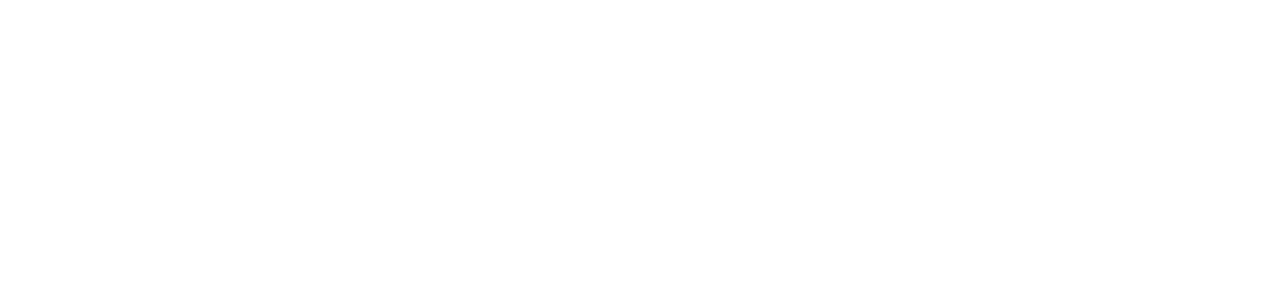
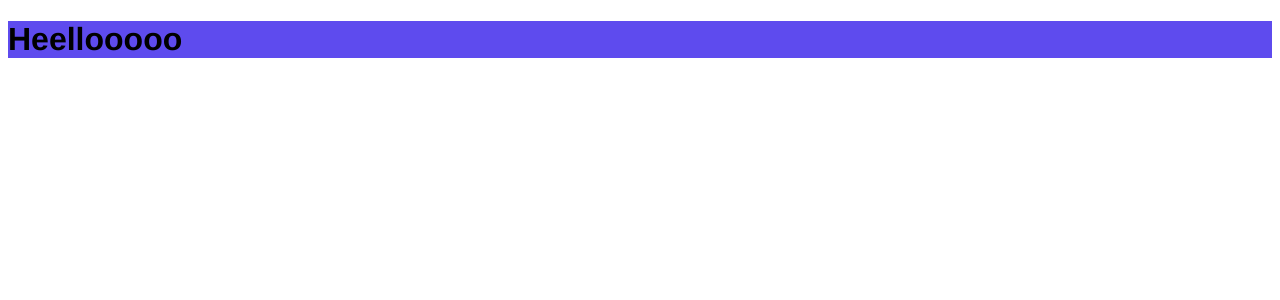
Before and after one commit to JaninaAlona/Multi-PDFmin, a Vue app: page / in a window 1280 px wide. Shown: the top 300 px of the page. Built offline with nearby package versions, Linux system fonts and the light colour scheme.

Commit message:
test on MacOS

```diff
--- a/src/App.vue
+++ b/src/App.vue
@@ -14,6 +14,7 @@ export default {
 </script>
 
 <style>
+
 #app {
   font-family: Avenir, Helvetica, Arial, sans-serif;
   -webkit-font-smoothing: antialiased;
--- a/src/components/Menu.vue
+++ b/src/components/Menu.vue
@@ -1,6 +1,6 @@
 <template>
   <div id="menubar">
-
+<h1>Heellooooo</h1>
   </div>
 </template>
 
```
Also changed, not shown: 1 other file (tests, documents, lock files or other folders).
